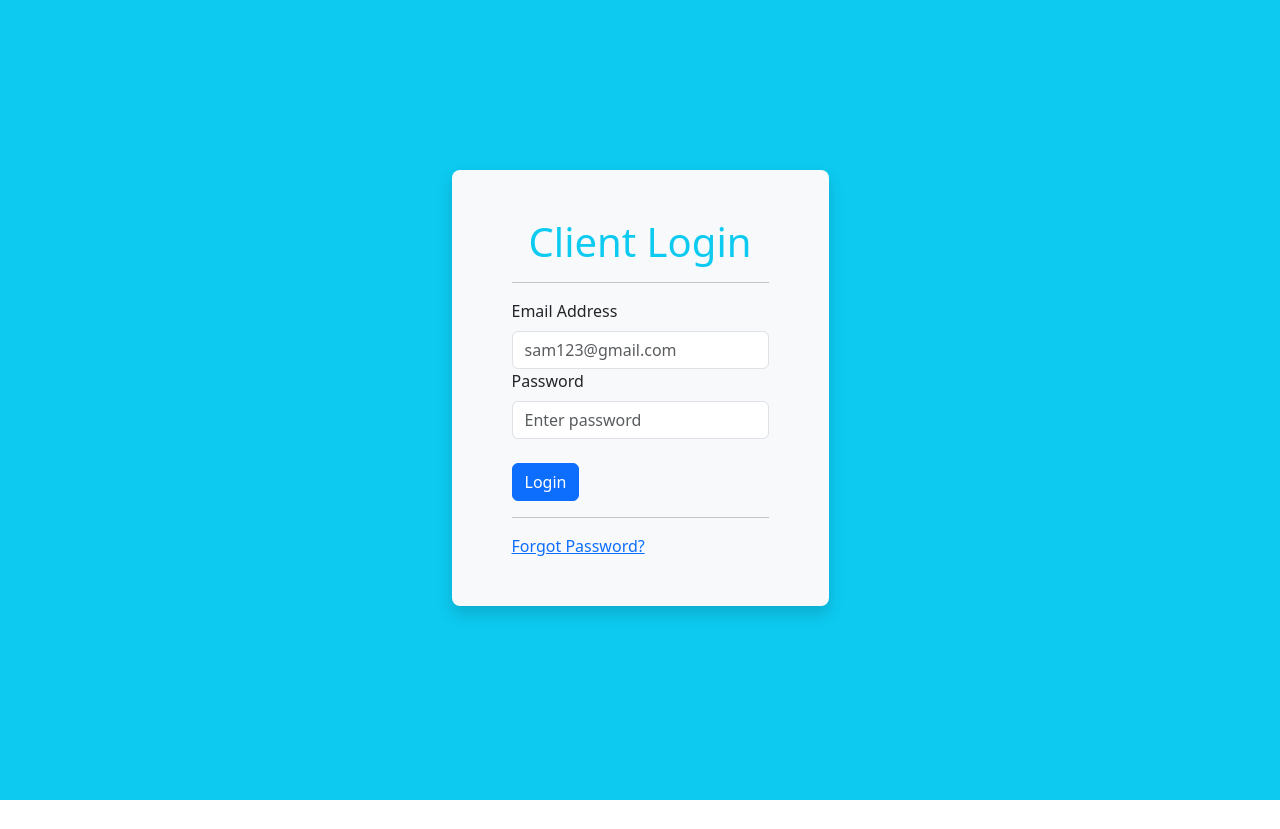
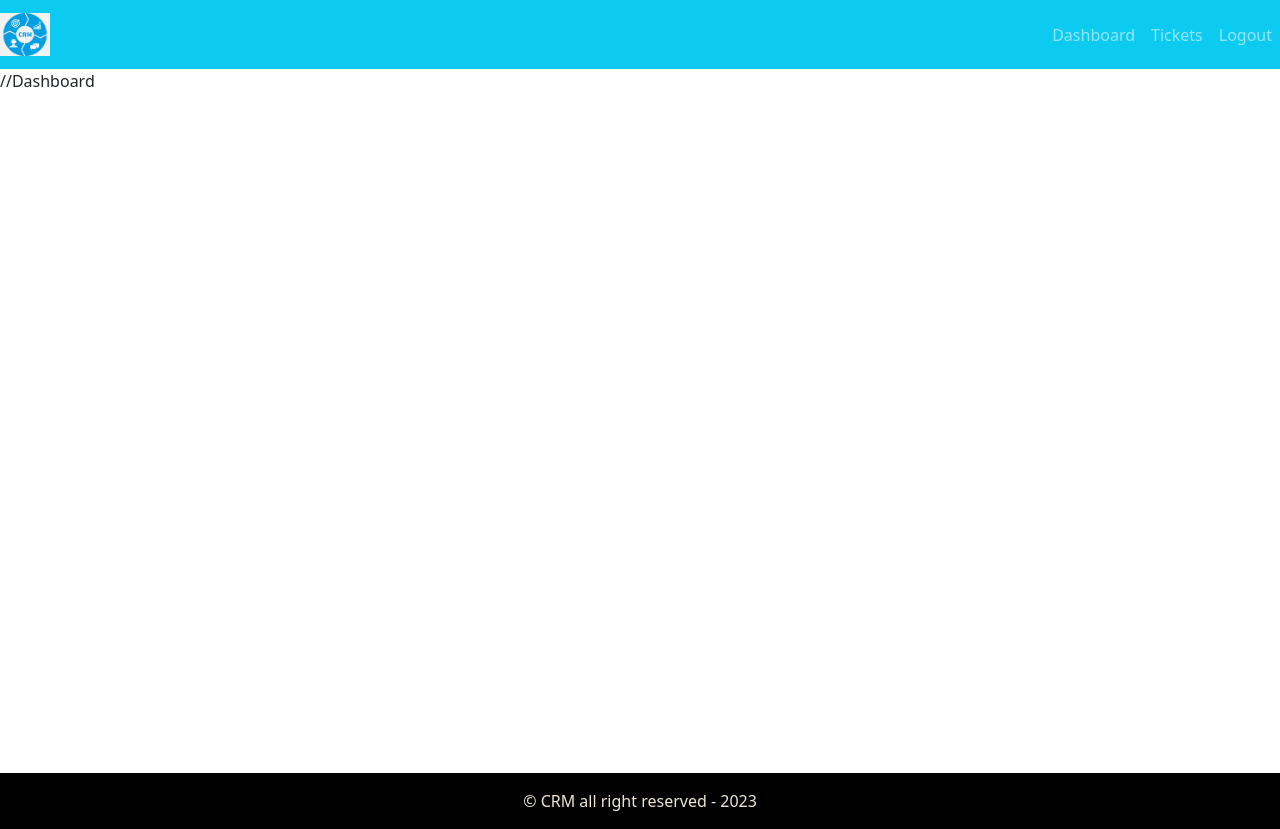
Before and after one commit to nits1732/crm-frontend, a React (Create React App) app: page / in a window 1280 px wide. Before the commit the page ends 800 px from the top, so only its background shows below. Built offline with nearby package versions, Linux system fonts and the light colour scheme.

Commit message:
Layout is Added

```diff
--- a/src/App.css
+++ b/src/App.css
@@ -0,0 +1,23 @@
+.default-layout{
+    display: grid;
+    grid-template-rows: 80px auto 3rem;
+    grid-template-areas:
+    "header"
+    "main"
+    "footer";
+}
+
+/* since the grid template area will not tell which one should get what area therefore we have to explicitly tell the amount of the areas */
+header{
+    grid-area: header;
+}
+main{
+    grid-area: main;
+    min-height: 88vh;
+}
+footer{
+    grid-area: footer;
+    background: black;
+    padding: 1rem;
+    color: rgb(238, 229, 213);
+}
--- a/src/App.js
+++ b/src/App.js
@@ -1,11 +1,16 @@
 import './App.css';
 import React from 'react'
 // import { Button } from 'react-bootstrap';
-import { Entry } from './page/entry/Entry.page';
+import { DefaultLayout } from './Layout/DefaultLayout';
 function App() {
   return (
     <div className="App">
-      <Entry />
+       {/* <Entry />  */}
+      <DefaultLayout>
+        //Dashboard
+      </DefaultLayout>
+
+
     </div>
   );
 }
--- /dev/null
+++ b/src/Layout/DefaultLayout.js
@@ -0,0 +1,18 @@
+import React from 'react'
+import { Header } from './partials/header.comp'
+import { Footer } from './partials/footer.comp'
+export const DefaultLayout = ({children}) => {
+  return (
+    <div className='.default-layout'>
+      <header className='header'>
+        <Header/>
+      </header>
+      <main className='main'>
+      {children}
+      </main>
+      <footer className='footer'>
+      <Footer/>
+      </footer>
+    </div>
+  )
+}
--- /dev/null
+++ b/src/Layout/partials/footer.comp.js
@@ -0,0 +1,9 @@
+import React from 'react'
+
+export const Footer = () => {
+  return (
+    <div className='text-center copy-end'>
+      &copy; CRM all right reserved - 2023
+    </div>
+  )
+}
--- /dev/null
+++ b/src/Layout/partials/header.comp.js
@@ -0,0 +1,29 @@
+import React from 'react'
+import logo from "../../assets/img/logo.jpeg"
+import { Navbar, Nav } from 'react-bootstrap'
+export const Header = () => {
+  return (
+    <Navbar
+    //menu collapseable
+    collapseOnSelect
+    variant="dark"
+    bg="info"
+    expand="md"
+
+    >
+      <Navbar.Brand>
+        <img src={logo} alt='' width="50px"/>
+      </Navbar.Brand>
+      <Navbar.Toggle aria-controls="basic-navbar-nav"/>
+      <Navbar.Collapse id="basic-navbar-nav">
+        <Nav className="ms-auto">
+          <Nav.Link href="/dashboard">Dashboard</Nav.Link>
+          <Nav.Link href="/tickets">Tickets</Nav.Link>
+          <Nav.Link href="/logout">Logout</Nav.Link>
+        </Nav>
+      </Navbar.Collapse>
+    </Navbar>
+  )
+}
+//ml-->ms(left by start)
+//mr-->me(right by end)
```
Also changed, not shown: src/assets/img/logo.jpeg (added).
